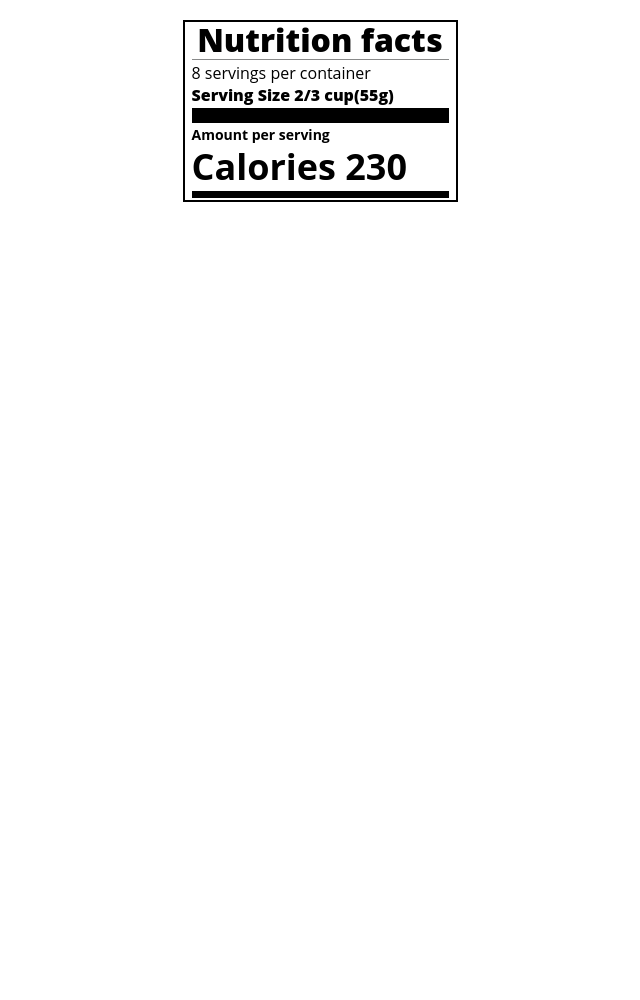
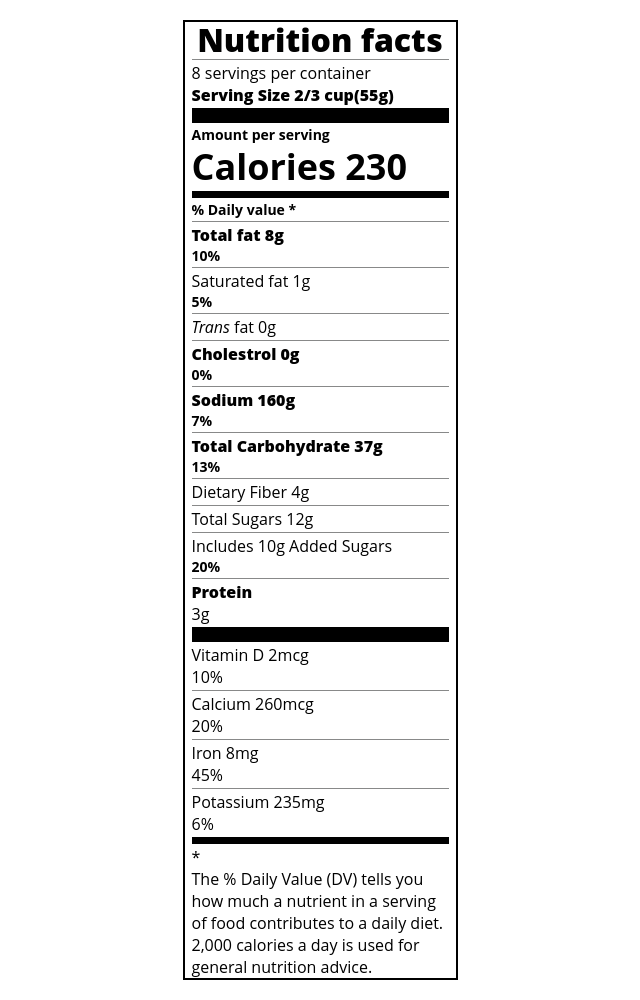
Before and after one commit to ayushkanyal/Nutritional-Value-Label, a plain HTML site: page index.html in a window 1280 px wide. Shown: the whole page, without its empty margins (320-960 px from the left). Before the commit the page ends 800 px from the top, so only its background shows below. Drawn offline with Linux system fonts and the light colour scheme; files that its build step writes are made by us from their sources.

Commit message:
Update index.html
Completed conents ofhtml file.

```diff
--- a/index.html
+++ b/index.html
@@ -16,6 +16,38 @@
         <p class="bold2">Amount per serving</p>
         <h2 >Calories 230</h2>
         <div class="divider3"></div>
+        <p class="bold2 left">% Daily value *</p>
+        <div class="divider"></div>
+        <p class="right bold">Total fat 8g</p><p class="left bold2"> 10%</p>
+        <div class="divider"></div>
+        <p class="right">Saturated fat 1g</p><p class="left bold2"> 5%</p>
+        <div class="divider"></div>
+        <p class="right gap"><i>Trans</i> fat 0g</p>
+        <div class="divider"></div>
+        <p class="right bold">Cholestrol 0g</p><p class="left bold2"> 0%</p>
+        <div class="divider"></div>
+        <p class="right bold">Sodium 160g</p><p class="left bold2"> 7%</p>
+        <div class="divider"></div>
+        <p class="right bold">Total Carbohydrate 37g</p><p class="left bold2"> 13%</p>
+        <div class="divider"></div>
+        <p class="right gap">Dietary Fiber 4g</p>
+        <div class="divider"></div>
+        <p class="right gap">Total Sugars 12g</p>
+        <div class="divider"></div>
+        <p class="right extragap">Includes 10g Added Sugars</p><p class="left bold2"> 20%</p>
+        <div class="divider"></div>
+        <p class="right bold">Protein </p><p class="left"> 3g</p>
+        <div class="divider2"></div>
+        <p class="right">Vitamin D 2mcg</p><p class="left"> 10%</p>
+        <div class="divider"></div>
+        <p class="right">Calcium 260mcg</p><p class="left"> 20%</p>
+        <div class="divider"></div>Iron 8mg</p><p class="left"> 45%</p>
+        <div class="divider"></div>
+        <p class="right">Potassium 235mg</p><p class="left"> 6%</p>
+        <div class="divider3"></div>
+        <p class="disclaimer">*</p>
+        <p class="disclaimer"> The % Daily Value (DV) tells you how much a nutrient in a serving of food contributes to a daily diet.
+             2,000 calories a day is used for general nutrition advice.</p>
     </div>
 </body>
 </html>
```
